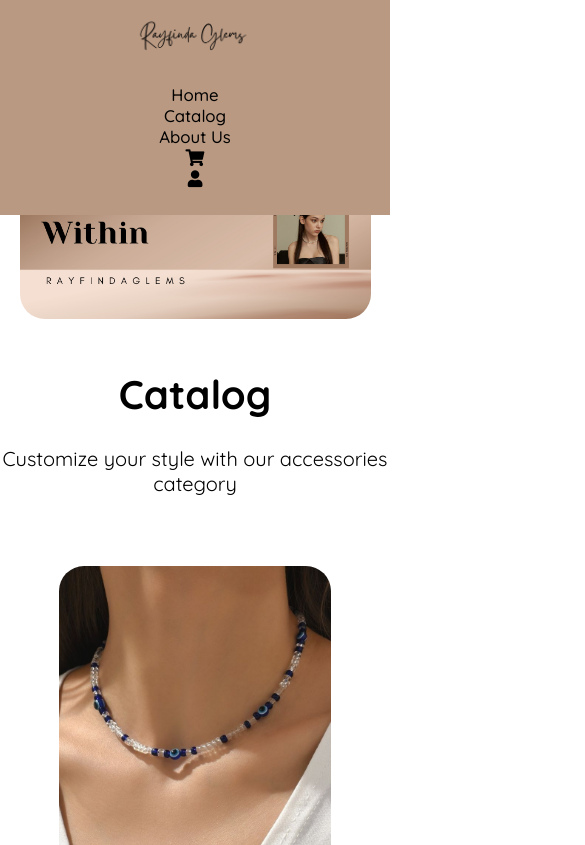
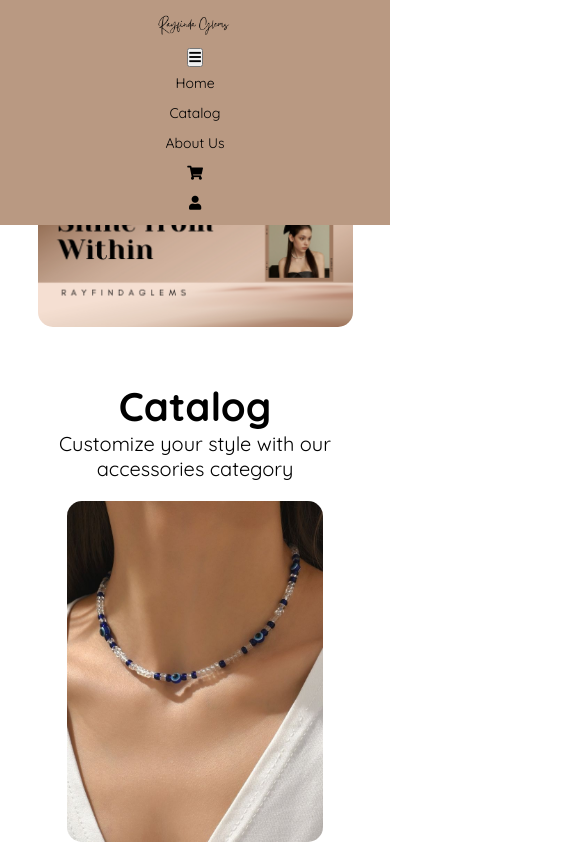
Before and after one commit to qore-thendez18/Rayfinda-Glams, a plain HTML site: page index.html in a window 390 px wide. Shown: the top 845 px of the page, 585 px wide, since content can reach past the window. Drawn offline with Linux system fonts and the light colour scheme.

Commit message:
first commit

```diff
--- a/css/gelang.css
+++ b/css/gelang.css
@@ -11,32 +11,43 @@ body {
     background-color: #f9f9f9;
 }
 
-/* Navbar */
+header {
+    display: inline;
+    padding-top: 10px; /* Mengurangi padding agar header tidak terlalu tinggi */
+}
+
 .navbar-container {
     width: 100%;
-    padding-block: 15px;
+    padding: 10px 20px; /* Mengurangi tinggi navbar */
     display: flex;
     justify-content: space-between;
     align-items: center;
     position: fixed;
+    top: 0;
+    left: 0;
     background-color: #B99982;
     z-index: 9999;
-    flex-wrap: wrap; /* Membuat navbar tetap rapi saat layar kecil */
-    padding: 10px 20px;
 }
 
 .navbar-container .logo img {
-    width: 120px; /* Ukuran logo lebih fleksibel */
+    width: 120px; /* Mengecilkan logo agar lebih proporsional */
+    margin-left: 20px;
 }
 
 .navbar-container .nav-list ul {
+    padding-left: 0;
     display: flex;
     justify-content: center;
-    list-style: none;
+    margin-right: 20px;
+}
+
+.navbar-container .nav-list li {
+    list-style-type: none;
 }
 
 .navbar-container .nav-list li a {
-    padding: 0.5rem 1rem;
+    padding: 0.4rem 0.8rem;
+    border-radius: 999px;
     text-decoration: none;
     font-size: 1rem;
     font-weight: 500;
@@ -51,18 +62,15 @@ body {
 
 /* Main */
 main {
-    padding: 100px 20px 20px;
-    text-align: center;
+    padding: 80px 20px 20px; /* Menambahkan padding atas agar tidak ketutupan navbar */
 }
 
 .product-grid {
     display: grid;
-    grid-template-columns: repeat(5, 1fr);
-    gap: 20px;
-    padding: 20px;
+    grid-template-columns: repeat(auto-fit, minmax(150px, 1fr)); /* Grid lebih fleksibel */
+    gap: 15px;
 }
 
-/* Produk Item */
 .product-item {
     background-color: #fff;
     border-radius: 10px;
@@ -88,9 +96,10 @@ main {
 .product-item button {
     background-color: #d8cfc4;
     border: none;
-    padding: 10px 15px;
+    padding: 8px 12px;
     border-radius: 5px;
     cursor: pointer;
+    font-size: 0.9rem;
 }
 
 .product-item button:hover {
@@ -100,48 +109,6 @@ main {
 /* Footer */
 footer {
     text-align: center;
-    padding: 20px;
+    padding: 15px;
     background-color: #d8cfc4;
 }
-
-/* RESPONSIVE DESIGN */
-
-/* Tablet */
-@media (max-width: 1024px) {
-    .product-grid {
-        grid-template-columns: repeat(3, 1fr);
-    }
-    .navbar-container {
-        flex-direction: column;
-        align-items: center;
-        text-align: center;
-    }
-    .navbar-container .nav-list ul {
-        flex-direction: column;
-        padding-top: 10px;
-    }
-    .navbar-container .nav-list li {
-        margin: 5px 0;
-    }
-}
-
-/* Smartphone */
-@media (max-width: 768px) {
-    .product-grid {
-        grid-template-columns: repeat(2, 1fr);
-    }
-    .navbar-container .logo img {
-        width: 100px; /* Mengecilkan logo agar lebih sesuai */
-    }
-    .navbar-container .nav-list ul {
-        flex-direction: column;
-        text-align: center;
-    }
-}
-
-/* Ukuran Kecil */
-@media (max-width: 480px) {
-    .product-grid {
-        grid-template-columns: repeat(1, 1fr);
-    }
-}
--- a/css/necklace.css
+++ b/css/necklace.css
@@ -11,10 +11,14 @@ body {
     background-color: #f9f9f9;
 }
 
-/* Navbar */
+header {
+    display: inline;
+    padding-top: 10px; /* Mengurangi padding agar header tidak terlalu tinggi */
+}
+
 .navbar-container {
     width: 100%;
-    padding: 15px;
+    padding: 10px 20px; /* Mengurangi tinggi navbar */
     display: flex;
     justify-content: space-between;
     align-items: center;
@@ -26,29 +30,29 @@ body {
 }
 
 .navbar-container .logo img {
-    width: 120px;
+    width: 120px; /* Mengecilkan logo agar lebih proporsional */
     margin-left: 20px;
 }
 
 .navbar-container .nav-list ul {
+    padding-left: 0;
     display: flex;
     justify-content: center;
     margin-right: 20px;
-    list-style: none;
 }
 
 .navbar-container .nav-list li {
-    margin: 0 10px;
+    list-style-type: none;
 }
 
 .navbar-container .nav-list li a {
-    padding: 8px 16px;
+    padding: 0.4rem 0.8rem;
     border-radius: 999px;
     text-decoration: none;
     font-size: 1rem;
     font-weight: 500;
     color: black;
-    transition: 0.3s;
+    transition: all 0.2s ease-in-out;
 }
 
 .navbar-container .nav-list li:hover a {
@@ -58,13 +62,13 @@ body {
 
 /* Main */
 main {
-    padding: 80px 20px 20px; /* Padding atas agar konten tidak tertutup navbar */
+    padding: 80px 20px 20px; /* Menambahkan padding atas agar tidak ketutupan navbar */
 }
 
 .product-grid {
     display: grid;
-    grid-template-columns: repeat(auto-fit, minmax(200px, 1fr));
-    gap: 20px;
+    grid-template-columns: repeat(auto-fit, minmax(150px, 1fr)); /* Grid lebih fleksibel */
+    gap: 15px;
 }
 
 .product-item {
@@ -92,9 +96,10 @@ main {
 .product-item button {
     background-color: #d8cfc4;
     border: none;
-    padding: 10px 15px;
+    padding: 8px 12px;
     border-radius: 5px;
     cursor: pointer;
+    font-size: 0.9rem;
 }
 
 .product-item button:hover {
@@ -104,36 +109,6 @@ main {
 /* Footer */
 footer {
     text-align: center;
-    padding: 20px;
+    padding: 15px;
     background-color: #d8cfc4;
-    margin-top: 20px;
 }
-
-/* Responsive */
-@media (max-width: 768px) {
-    .navbar-container {
-        flex-direction: column;
-        align-items: center;
-        padding: 10px;
-    }
-
-    .navbar-container .logo img {
-        margin-left: 0;
-    }
-
-    .navbar-container .nav-list ul {
-        flex-direction: column;
-        align-items: center;
-        margin-right: 0;
-    }
-
-    .navbar-container .nav-list li {
-        margin: 5px 0;
-    }
-}
-
-@media (max-width: 480px) {
-    .product-grid {
-        grid-template-columns: repeat(auto-fit, minmax(150px, 1fr));
-    }
-}
--- a/css/ring.css
+++ b/css/ring.css
@@ -13,27 +13,24 @@ body {
 
 header {
     display: inline;
-    padding-top: 20px;
+    padding-top: 10px; /* Mengurangi padding agar header tidak terlalu tinggi */
 }
 
 .navbar-container {
     width: 100%;
-    padding-block: 15px;
-    margin-inline: auto;
-    margin-bottom: 30px;
+    padding: 10px 20px; /* Mengurangi tinggi navbar */
     display: flex;
     justify-content: space-between;
     align-items: center;
     position: fixed;
+    top: 0;
+    left: 0;
     background-color: #B99982;
     z-index: 9999;
-    top: 0;
-    left: 0;
-    right: 0;
 }
 
 .navbar-container .logo img {
-    width: 120px;
+    width: 120px; /* Mengecilkan logo agar lebih proporsional */
     margin-left: 20px;
 }
 
@@ -49,7 +46,7 @@ header {
 }
 
 .navbar-container .nav-list li a {
-    padding: 0.5rem 1rem;
+    padding: 0.4rem 0.8rem;
     border-radius: 999px;
     text-decoration: none;
     font-size: 1rem;
@@ -65,13 +62,13 @@ header {
 
 /* Main */
 main {
-    padding: 100px 20px 20px; /* Adjust padding to account for fixed navbar */
+    padding: 80px 20px 20px; /* Menambahkan padding atas agar tidak ketutupan navbar */
 }
 
 .product-grid {
     display: grid;
-    grid-template-columns: repeat(auto-fit, minmax(200px, 1fr));
-    gap: 20px;
+    grid-template-columns: repeat(auto-fit, minmax(150px, 1fr)); /* Grid lebih fleksibel */
+    gap: 15px;
 }
 
 .product-item {
@@ -99,9 +96,10 @@ main {
 .product-item button {
     background-color: #d8cfc4;
     border: none;
-    padding: 10px 15px;
+    padding: 8px 12px;
     border-radius: 5px;
     cursor: pointer;
+    font-size: 0.9rem;
 }
 
 .product-item button:hover {
@@ -111,33 +109,6 @@ main {
 /* Footer */
 footer {
     text-align: center;
-    padding: 20px;
+    padding: 15px;
     background-color: #d8cfc4;
 }
-
-/* Responsive Design */
-@media (max-width: 768px) {
-    .navbar-container {
-        flex-direction: column;
-        align-items: center;
-    }
-
-    .navbar-container .nav-list ul {
-        flex-direction: column;
-        text-align: center;
-    }
-
-    .navbar-container .nav-list li {
-        margin-bottom: 10px;
-    }
-}
-
-@media (max-width: 480px) {
-    .navbar-container .logo img {
-        width: 100px;
-    }
-
-    .product-grid {
-        grid-template-columns: repeat(auto-fit, minmax(150px, 1fr));
-    }
-}
--- a/css/strap.css
+++ b/css/strap.css
@@ -13,42 +13,43 @@ body {
 
 header {
     display: inline;
-    padding-top: 20px;
+    padding-top: 10px; /* Mengurangi padding agar header tidak terlalu tinggi */
 }
 
 .navbar-container {
     width: 100%;
-    padding-block: 15px;
-    margin-inline: auto;
-    margin-bottom: 30px;
+    padding: 10px 20px; /* Mengurangi tinggi navbar */
     display: flex;
     justify-content: space-between;
     align-items: center;
     position: fixed;
+    top: 0;
+    left: 0;
     background-color: #B99982;
     z-index: 9999;
-    top: 0;
-    left: 0;
 }
 
 .navbar-container .logo img {
-    width: 150px;
-    margin-left: 30px;
+    width: 120px; /* Mengecilkan logo agar lebih proporsional */
+    margin-left: 20px;
 }
 
 .navbar-container .nav-list ul {
     padding-left: 0;
     display: flex;
     justify-content: center;
-    margin-right: 30px;
-    list-style: none;
+    margin-right: 20px;
+}
+
+.navbar-container .nav-list li {
+    list-style-type: none;
 }
 
 .navbar-container .nav-list li a {
-    padding: 0.5rem 1rem;
+    padding: 0.4rem 0.8rem;
     border-radius: 999px;
     text-decoration: none;
-    font-size: 1.05rem;
+    font-size: 1rem;
     font-weight: 500;
     color: black;
     transition: all 0.2s ease-in-out;
@@ -61,14 +62,13 @@ header {
 
 /* Main */
 main {
-    padding: 20px;
-    margin-top: 80px; /* Memberikan ruang untuk fixed navbar */
+    padding: 80px 20px 20px; /* Menambahkan padding atas agar tidak ketutupan navbar */
 }
 
 .product-grid {
     display: grid;
-    grid-template-columns: repeat(auto-fit, minmax(200px, 1fr));
-    gap: 20px;
+    grid-template-columns: repeat(auto-fit, minmax(150px, 1fr)); /* Grid lebih fleksibel */
+    gap: 15px;
 }
 
 .product-item {
@@ -96,9 +96,10 @@ main {
 .product-item button {
     background-color: #d8cfc4;
     border: none;
-    padding: 10px 15px;
+    padding: 8px 12px;
     border-radius: 5px;
     cursor: pointer;
+    font-size: 0.9rem;
 }
 
 .product-item button:hover {
@@ -108,25 +109,6 @@ main {
 /* Footer */
 footer {
     text-align: center;
-    padding: 20px;
+    padding: 15px;
     background-color: #d8cfc4;
 }
-
-/* Responsive Design */
-@media (max-width: 768px) {
-    .navbar-container {
-        flex-direction: column;
-        align-items: center;
-    }
-    .navbar-container .logo img {
-        margin-left: 0;
-    }
-    .navbar-container .nav-list ul {
-        flex-direction: column;
-        align-items: center;
-        margin-right: 0;
-    }
-    .navbar-container .nav-list li {
-        margin-bottom: 10px;
-    }
-}
--- a/css/style.css
+++ b/css/style.css
@@ -2,56 +2,55 @@
 *::before,
 *::after {
     box-sizing: border-box;
+    margin: 0;
+    padding: 0;
 }
 
 body {
     font-family: 'Quicksand', sans-serif;
-    height: 100vh;
-    margin: 0;
+    min-height: 100vh;
     display: flex;
     flex-direction: column;
 }
 
-header {
-    display: inline;
-}
-
+/* Navbar */
 .navbar-container {
     width: 100%;
     padding: 10px 20px;
-    margin-inline: auto;
     display: flex;
     justify-content: space-between;
     align-items: center;
     position: fixed;
+    top: 0;
+    left: 0;
     background-color: #B99982;
-    z-index: 9999;
+    z-index: 1000;
     flex-wrap: wrap;
 }
 
 .navbar-container .logo img {
-    width: 120px;
+    width: 80px;
 }
 
 .navbar-container .nav-list ul {
-    padding-left: 0;
     display: flex;
     justify-content: center;
     flex-wrap: wrap;
+    list-style: none;
+    padding: 0;
 }
 
 .navbar-container .nav-list li {
-    list-style-type: none;
+    margin: 5px;
 }
 
 .navbar-container .nav-list li a {
-    padding: 0.5rem 1rem;
-    border-radius: 999px;
+    padding: 6px 12px;
+    border-radius: 20px;
     text-decoration: none;
-    font-size: 1.05rem;
-    font-weight: 500;
+    font-size: 14px;
     color: black;
-    transition: all 0.2s ease-in-out;
+    transition: 0.2s;
 }
 
 .navbar-container .nav-list li:hover a {
@@ -59,26 +58,26 @@ header {
     color: white;
 }
 
+/* Main Content */
 main {
     width: 100%;
     flex-grow: 1;
-    margin: 0 auto;
     text-align: center;
+    margin-top: 80px; /* Sesuaikan agar konten tidak tertutup navbar */
+    padding: 20px;
 }
 
 main .gambar {
     max-width: 100%;
-    width: 90%;
+    width: 85%;
     height: auto;
-    border-radius: 25px;
-    display: block;
-    margin: 100px auto 0;
+    border-radius: 15px;
+    margin: 30px auto;
 }
 
 main #catalog {
     font-size: 20px;
-    margin-top: 50px;
-    width: 100%;
+    margin-top: 20px;
 }
 
 main article {
@@ -86,75 +85,65 @@ main article {
     flex-direction: column;
     align-items: center;
     text-align: center;
-    margin-top: 50px;
+    margin-top: 20px;
 }
 
 main article img {
     width: 80%;
     max-width: 300px;
     height: auto;
-    border-radius: 25px;
-    margin: 20px;
+    border-radius: 15px;
+    margin: 10px;
 }
 
 main .content {
     display: flex;
     flex-direction: column;
     align-items: center;
-    padding: 20px;
+    padding: 15px;
 }
 
 main .content .img {
-    width: 80%;
-    max-width: 400px;
-    border-radius: 20px;
-    margin-bottom: 20px;
+    width: 75%;
+    max-width: 320px;
+    border-radius: 12px;
+    margin-bottom: 10px;
 }
 
 main .content .isi {
-    padding: 20px;
-    font-size: 20px;
+    padding: 10px;
+    font-size: 16px;
 }
 
-main .sub-content2 {
-    display: flex;
-    flex-direction: column;
-    align-items: center;
-    margin: 30px;
-}
-
-main .sub-content2 img {
-    width: 80%;
-    max-width: 300px;
-    border-radius: 20px;
-    margin: 15px;
-}
-
+/* Footer */
 footer {
     background-color: #d9b6a3;
-    padding: 20px 40px;
+    padding: 20px;
     color: #000;
     display: flex;
     flex-wrap: wrap;
-    justify-content: space-around;
+    justify-content: center;
     text-align: center;
 }
 
-footer .footer1, footer .footer2, footer .footer3 {
+footer .footer1,
+footer .footer2,
+footer .footer3 {
     width: 100%;
-    margin-bottom: 20px;
+    margin-bottom: 10px;
 }
 
 footer img {
-    width: auto;
-    height: 30px;
-    margin-right: 10px;
+    height: 25px;
+    margin-right: 5px;
 }
 
+/* Responsive Styles */
 @media screen and (max-width: 768px) {
     .navbar-container {
         flex-direction: column;
         align-items: center;
+        padding: 8px;
     }
 
     .navbar-container .nav-list ul {
@@ -162,15 +151,29 @@ footer img {
         align-items: center;
     }
 
+    main {
+        margin-top: 90px;
+    }
+
+    main .gambar {
+        width: 90%;
+        margin-top: 20px;
+    }
+
     main article {
-        flex-direction: column;
+        margin-top: 10px;
     }
 
     main .content {
-        flex-direction: column;
+        padding: 10px;
+    }
+
+    main .content .img {
+        width: 90%;
     }
 
     footer {
         flex-direction: column;
+        padding: 15px;
     }
 }
--- a/index.html
+++ b/index.html
@@ -117,15 +117,18 @@ function checkLogin() {
     }
 }
 
+
       </script>
     <body>
         <header class="navbar-container">
             <div class="logo">
-                <img src="img/rayfinda_logo.png" alt="Dicoding Indonesia"/>
+                <img src="img/rayfinda_logo.png" alt="Rayfinda Glems"/>
                 <img id="user-profile" src="" alt="User Profile" style="display:none; width: 40px; height: 40px; border-radius: 50%;">
             </div>
 
-            <nav class="nav-list">
+            <button class="menu-toggle" id="menuToggle"><i class="fas fa-bars"></i></button>
+
+            <nav class="nav-list" id="navList">
                 <ul>
                     <li><a href="index.html">Home</a></li>
                     <li><a href="#catalog">Catalog</a></li>
@@ -216,4 +219,5 @@ function checkLogin() {
             </div>
        </footer>
     </body>
+    <script src="script.js"></script>
 </html>
--- /dev/null
+++ b/script.js
@@ -0,0 +1,3 @@
+document.getElementById('menuToggle').addEventListener('click', function() {
+    document.getElementById('navList').classList.toggle('show');
+});
```
